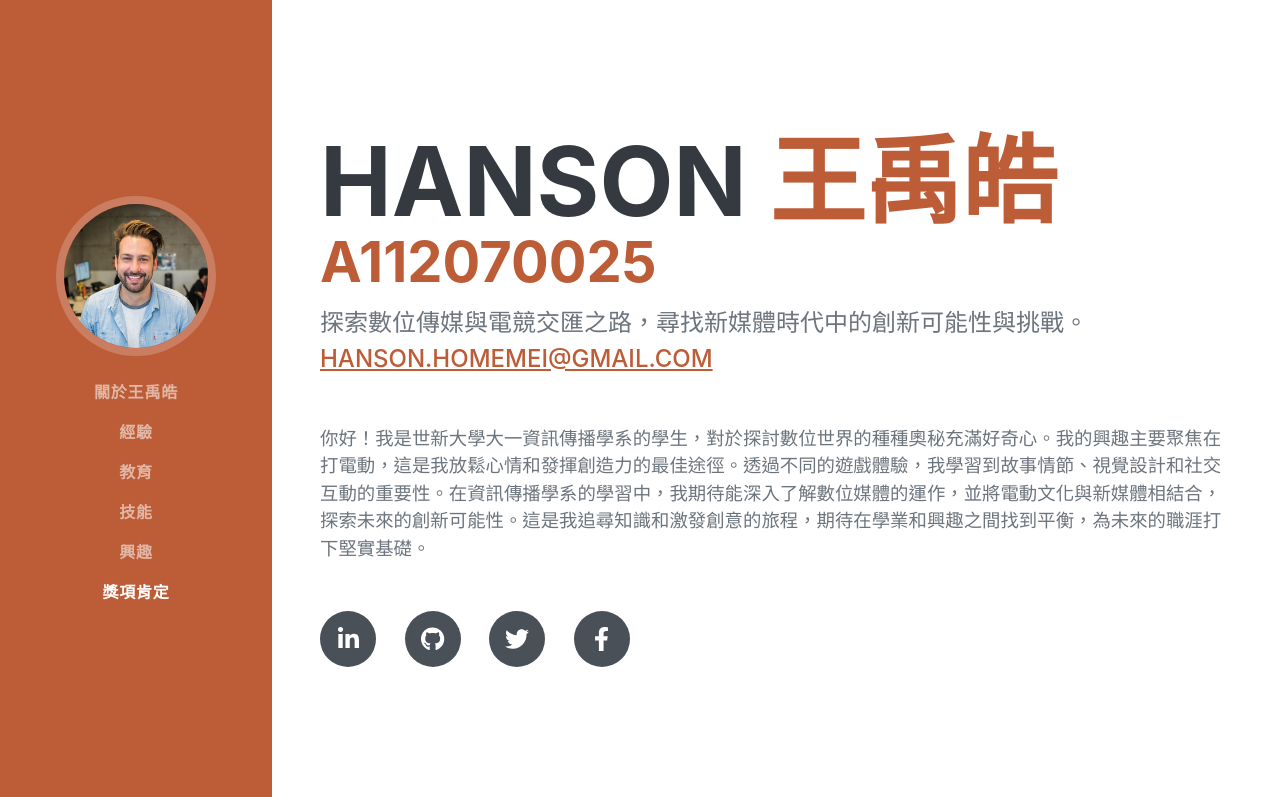
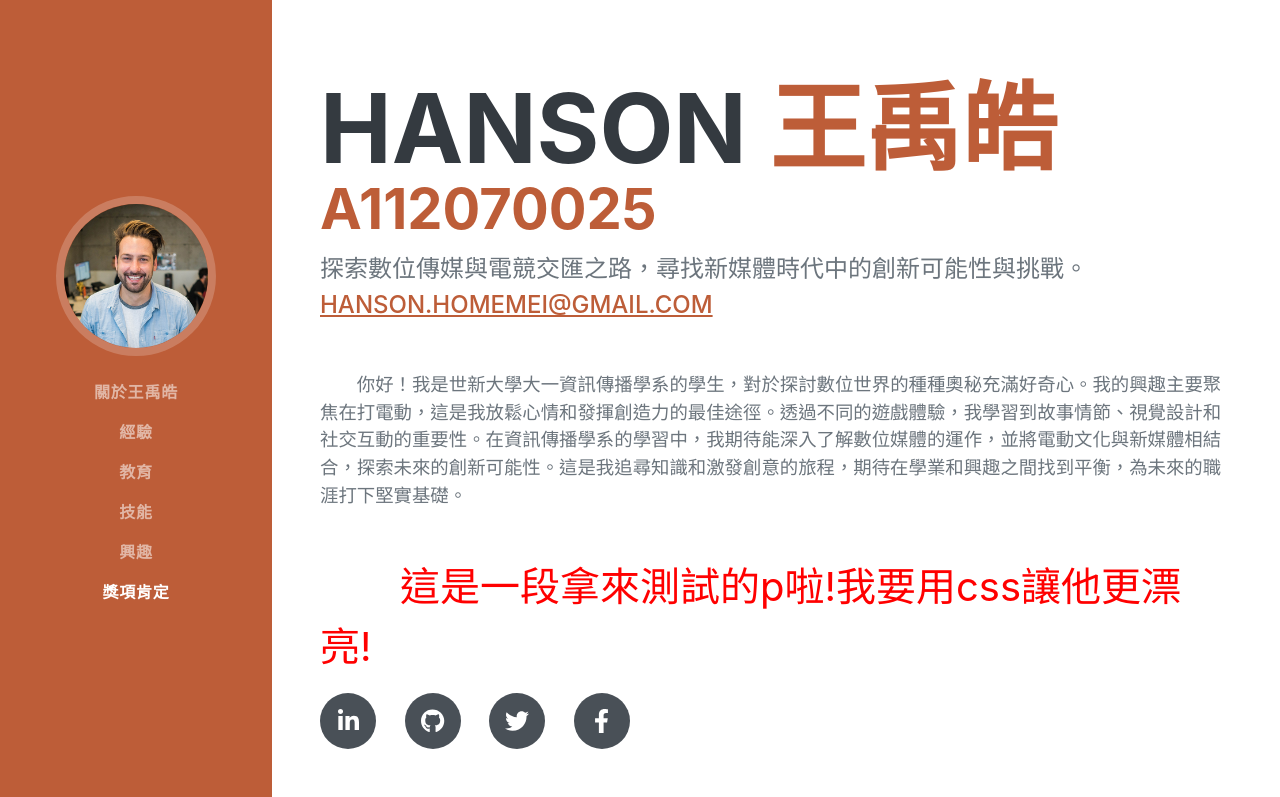
Before and after one commit to a112070025/a112070025.github.io, a plain HTML site: page index.html in a window 1280 px wide. Shown: the top 797 px of the page. Drawn offline with nearby package versions, Linux system fonts and the light colour scheme; a web font is replaced by a local one.

Commit message:
更改顏色

```diff
--- /dev/null
+++ b/css/my_style.css
@@ -0,0 +1,6 @@
+p.redred{
+    color:red;
+    font-size:40px;
+    text-align:left;
+    text-indent:2em;
+}
--- a/index.html
+++ b/index.html
@@ -12,8 +12,10 @@
         <!-- Google fonts-->
         <link href="https://fonts.googleapis.com/css?family=Saira+Extra+Condensed:500,700" rel="stylesheet" type="text/css" />
         <link href="https://fonts.googleapis.com/css?family=Muli:400,400i,800,800i" rel="stylesheet" type="text/css" />
+
         <!-- Core theme CSS (includes Bootstrap)-->
         <link href="css/styles.css" rel="stylesheet" />
+        <link href="css/my_style.css" rel="stylesheet" />
     </head>
     <body id="page-top">
         <!-- Navigation-->
@@ -48,7 +50,8 @@
                         探索數位傳媒與電競交匯之路，尋找新媒體時代中的創新可能性與挑戰。
                         <a href="mailto:name@email.com">hanson.homemei@gmail.com</a>
                     </div>
-                    <p class="lead mb-5">你好！我是世新大學大一資訊傳播學系的學生，對於探討數位世界的種種奧秘充滿好奇心。我的興趣主要聚焦在打電動，這是我放鬆心情和發揮創造力的最佳途徑。透過不同的遊戲體驗，我學習到故事情節、視覺設計和社交互動的重要性。在資訊傳播學系的學習中，我期待能深入了解數位媒體的運作，並將電動文化與新媒體相結合，探索未來的創新可能性。這是我追尋知識和激發創意的旅程，期待在學業和興趣之間找到平衡，為未來的職涯打下堅實基礎。</p>
+                    <p class="lead mb-5"style="text-indent:2em;">你好！我是世新大學大一資訊傳播學系的學生，對於探討數位世界的種種奧秘充滿好奇心。我的興趣主要聚焦在打電動，這是我放鬆心情和發揮創造力的最佳途徑。透過不同的遊戲體驗，我學習到故事情節、視覺設計和社交互動的重要性。在資訊傳播學系的學習中，我期待能深入了解數位媒體的運作，並將電動文化與新媒體相結合，探索未來的創新可能性。這是我追尋知識和激發創意的旅程，期待在學業和興趣之間找到平衡，為未來的職涯打下堅實基礎。</p>
+                    <p class="redred">這是一段拿來測試的p啦!我要用css讓他更漂亮!</p>
                     <div class="social-icons">
                         <a class="social-icon" href="#!"><i class="fab fa-linkedin-in"></i></a>
                         <a class="social-icon" href="#!"><i class="fab fa-github"></i></a>
```
